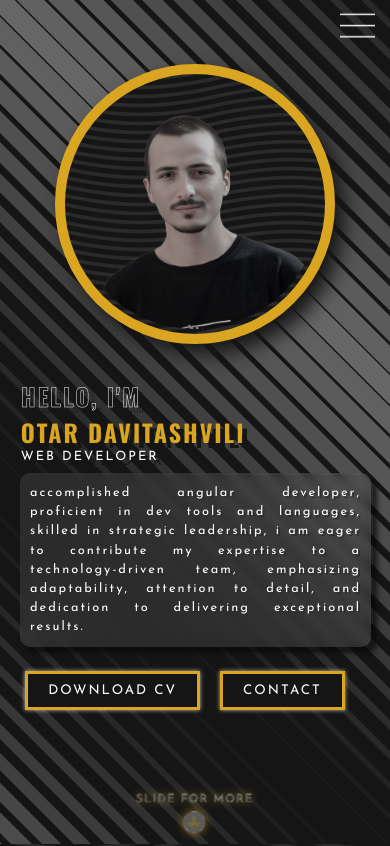
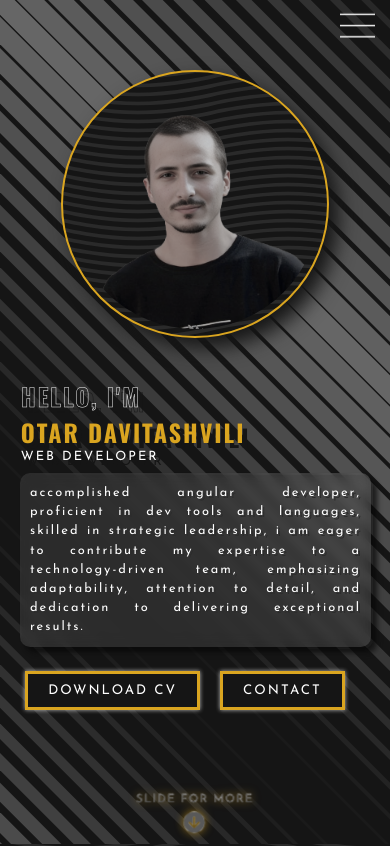
Before and after one commit to WERSIT35/Portfolio, an Angular app: page / in a window 390 px wide. Shown: the top 846 px of the page. Built offline with nearby package versions, Linux system fonts and the light colour scheme.

Commit message:
iamge responsive

```diff
--- a/src/app/main/main.component.scss
+++ b/src/app/main/main.component.scss
@@ -89,7 +89,7 @@ main {
         height: 400px;
         object-fit: contain;
         border-radius: 50%;
-        padding: 5px;
+        padding: 7px;
         border: 10px solid var(--gold);
         filter: drop-shadow(10px 10px 10px var(--dark-1));
         background-color: #151515;
@@ -680,6 +680,7 @@ main {
         scale: 0.8;
         img {
           scale: 0.8;
+          border: 5px solid var(--gold);
         }
       }
     }
@@ -742,6 +743,7 @@ main {
         img{
           height: 300px;
           width: 300px;
+          border: 3px solid var(--gold);
         }
       }
     }
@@ -829,6 +831,7 @@ main {
         img{
           height: 250px;
           width: 250px;
+          border: 2px solid var(--gold);
         }
       }
       .abs{
```
